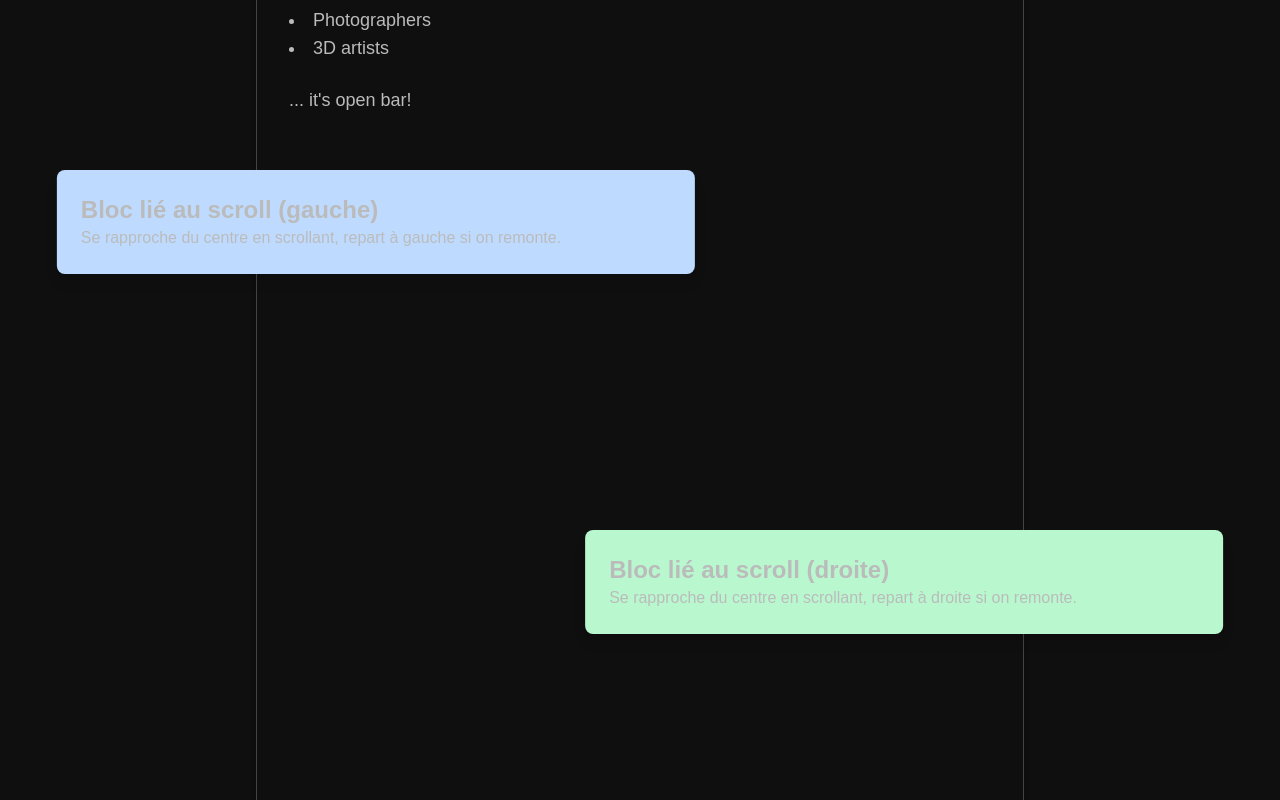
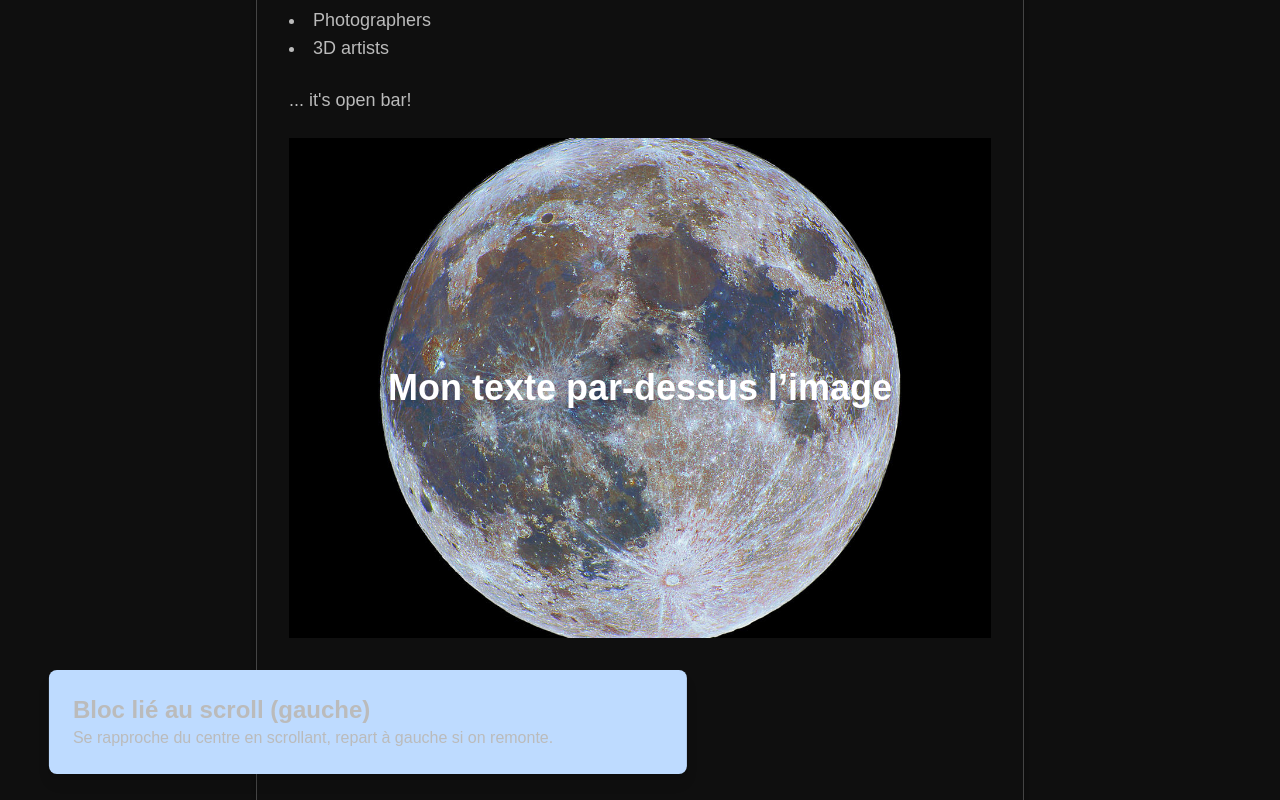
Before and after one commit to tsurubaso/sanbagierbo, a Next.js app: page / in a window 1280 px wide. Shown: the part 700-1500 px from the top of the page. Built offline with nearby package versions, Linux system fonts and the light colour scheme.

Commit message:
image text test

```diff
--- a/app/page.js
+++ b/app/page.js
@@ -148,6 +148,23 @@ export default function Welcome() {
           <li>3D artists</li>
         </ul>
         <p className="text-lg mb-6">... it&apos;s open bar!</p>
+        <div className="relative w-full h-[500px]">
+          {/* Image en arrière-plan */}
+          <Image
+            src="/image.jpg"
+            alt="Background"
+            fill
+            className="object-cover"
+            priority
+          />
+
+          {/* Texte par-dessus */}
+          <div className="absolute inset-0 flex items-center justify-center">
+            <h1 className="text-4xl font-bold text-white drop-shadow-lg">
+              Mon texte par-dessus l’image
+            </h1>
+          </div>
+        </div>
 
         <div ref={ref} className="space-y-64 p-8 min-h-[200vh]">
           <motion.div
@@ -171,6 +188,15 @@ export default function Welcome() {
               remonte.
             </p>
           </motion.div>
+        </div>
+
+        <div
+      className="relative w-full h-[500px] bg-cover bg-center flex items-center justify-center"
+      style={{ backgroundImage: "url('/image2.jpg')" }}
+    >
+      <h1 className="text-4xl font-bold text-white drop-shadow-lg">
+        Mon texte par-dessus l’image
+      </h1>
     </div>
 
         <div className="space-y-32 p-8">
@@ -204,7 +230,7 @@ export default function Welcome() {
           <motion.div
             initial={{ x: -200, opacity: 0 }}
             whileInView={{ x: 0, opacity: 1 }}
-    transition={{ duration: 2 }}   // ⏱️ plus lent
+            transition={{ duration: 2 }} // ⏱️ plus lent
             viewport={{ once: true }}
             className="bg-blue-200 p-6 rounded-lg shadow-lg"
           >
@@ -216,7 +242,7 @@ export default function Welcome() {
           <motion.div
             initial={{ x: 200, opacity: 0 }}
             whileInView={{ x: 0, opacity: 1 }}
-    transition={{ duration: 2 }}   // ⏱️ plus lent
+            transition={{ duration: 2 }} // ⏱️ plus lent
             viewport={{ once: true }}
             className="bg-green-200 p-6 rounded-lg shadow-lg"
           >
@@ -230,7 +256,7 @@ export default function Welcome() {
           <motion.div
             initial={{ x: -200, opacity: 0 }}
             whileInView={{ x: 0, opacity: 1 }}
-    transition={{ duration: 4 }}   // ⏱️ plus lent
+            transition={{ duration: 4 }} // ⏱️ plus lent
             viewport={{ once: true }}
             className="bg-blue-200 p-6 rounded-lg shadow-lg"
           >
@@ -250,7 +276,6 @@ export default function Welcome() {
             <p>Ce bloc arrive depuis la droite quand on scroll.</p>
           </motion.div>
         </div>
-
 
         <hr className="my-8 border-gray-500" />
 
```
Also changed, not shown: public/image.jpg (added), public/image2.jpg (added). Lines whose indentation alone changed are shown as unchanged.
